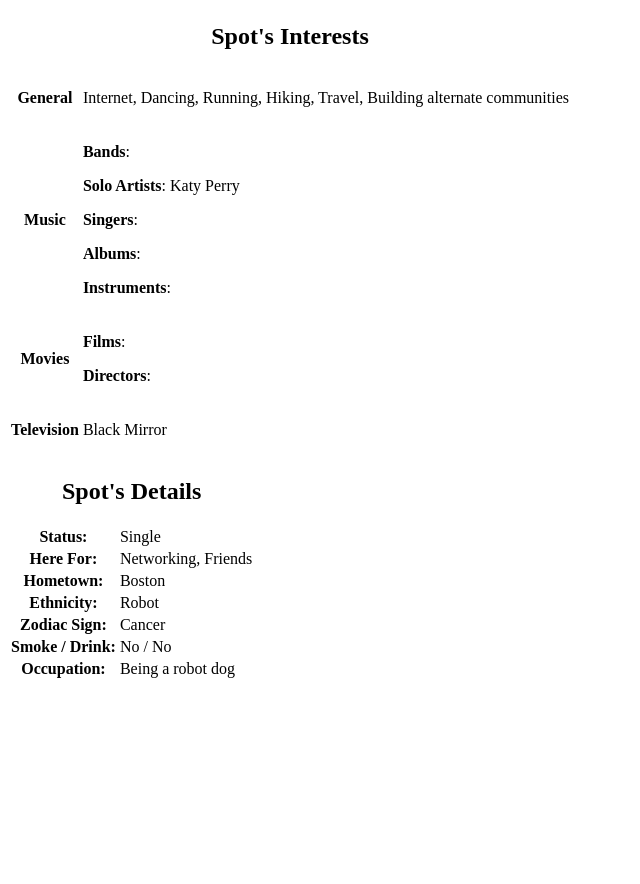
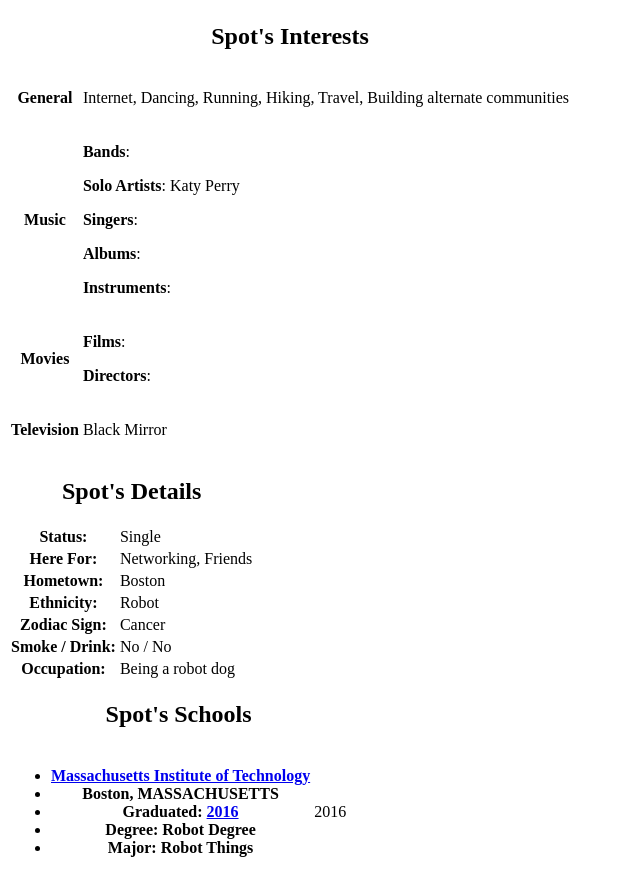
Before and after one commit to katiejonesyo/shrimp, a plain HTML site: page index.html in a window 1280 px wide. Shown: the part 2812-3696 px from the top of the page, without its empty margins (0-640 px from the left). Before the commit the page ends 3501 px from the top, so only its background shows below. Drawn offline with Linux system fonts and the light colour scheme; files that its build step writes are made by us from their sources.

Commit message:
profile side  bar done

```diff
--- a/index.html
+++ b/index.html
@@ -198,8 +198,33 @@
                       </table>
                 </section>
 
+                <!-- School -->
+                <section class="schools">
+                    <table class="sidebar-table">
 
+                      <caption>
+                        <h2 class="sidebar-table-h2">Spot's Schools</h2>
+                      </caption>
+
+                      <tbody>
+                        <tr>
+                          <th class="sidebar-table-header" scope="row">
+                            <ul>
+                              <li><a href="#">Massachusetts Institute of Technology</a></li>
+                              <li>Boston, MASSACHUSETTS</li>
+                              <li>Graduated: <a href="#">2016</a></li>
+                              <li>Degree: Robot Degree</li>
+                              <li>Major: Robot Things</li>
+                            </ul>
+                          </th>
+                          <td class="sidebar-table-data">2016</td>
+                        </tr>
+                      </tbody>
+                    </table>
+                  </section>
             </aside>
+            <!-- Profile side bar ends -->
+
         </div>
     </div>
 </body>
```
